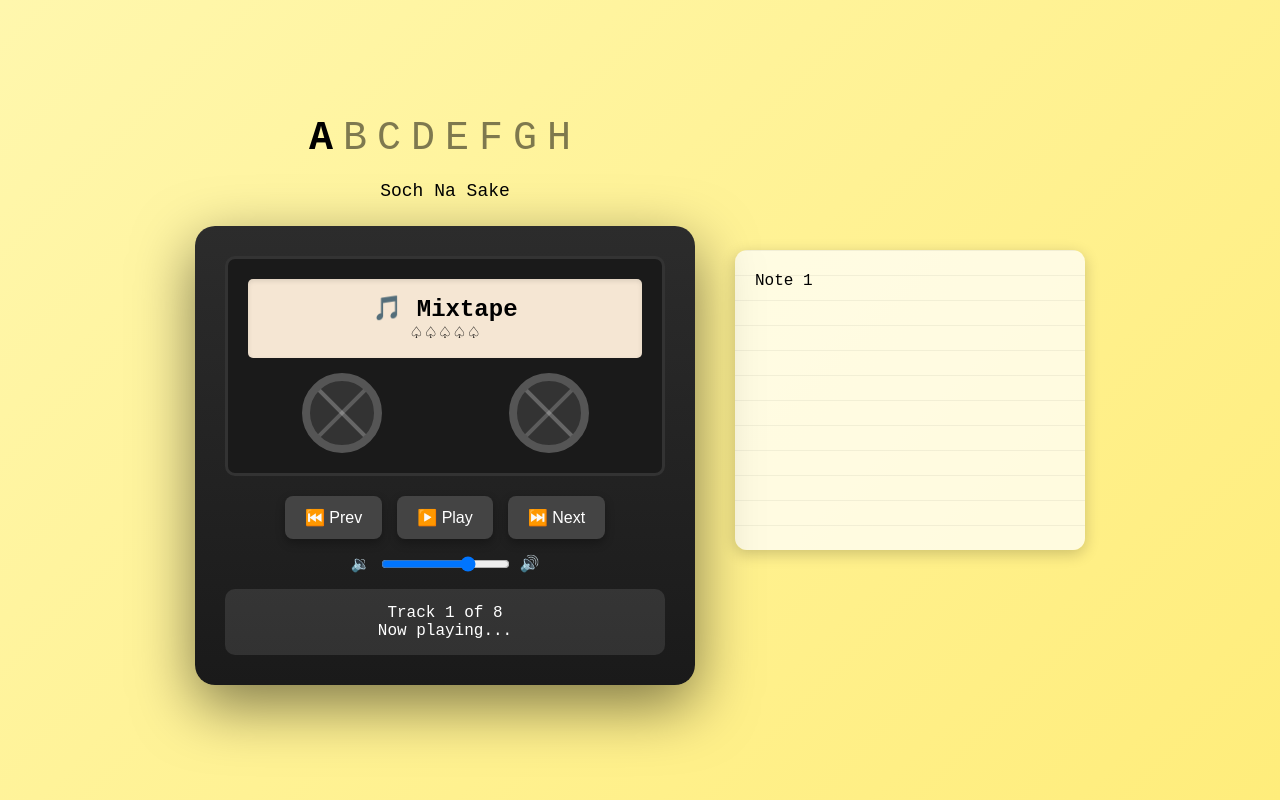
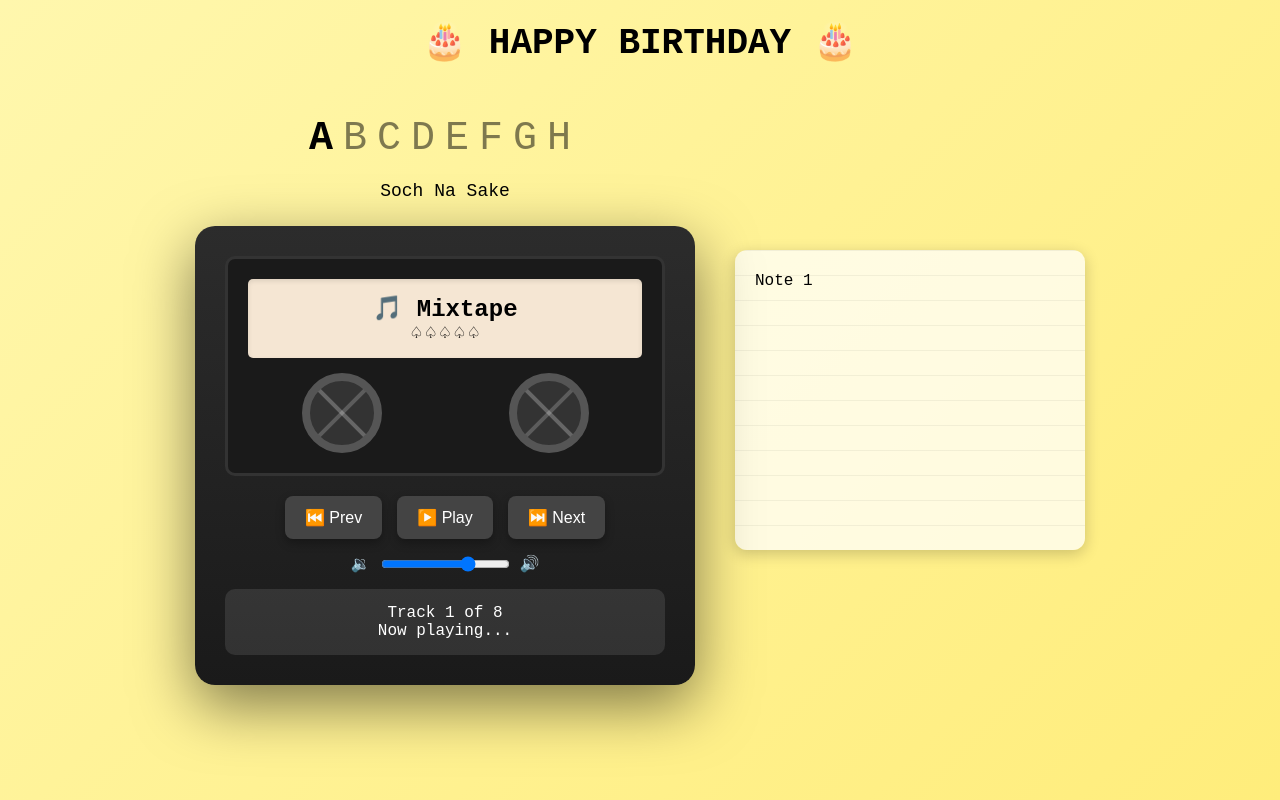
Before and after one commit to pratyasha19roy/happy-birthday-ushnita, a plain HTML site: page index.html in a window 1280 px wide. Drawn offline with Linux system fonts and the light colour scheme.

Commit message:
index.html

```diff
--- a/index.html
+++ b/index.html
@@ -178,7 +178,9 @@
 </head>
 
 <body>
-
+<div style="position:absolute; top:20px; width:100%; text-align:center; font-size:36px; font-weight:bold;">
+    🎂 HAPPY BIRTHDAY 🎂
+</div>
 <div class="page-wrapper">
 
     <div class="left-section">
```
